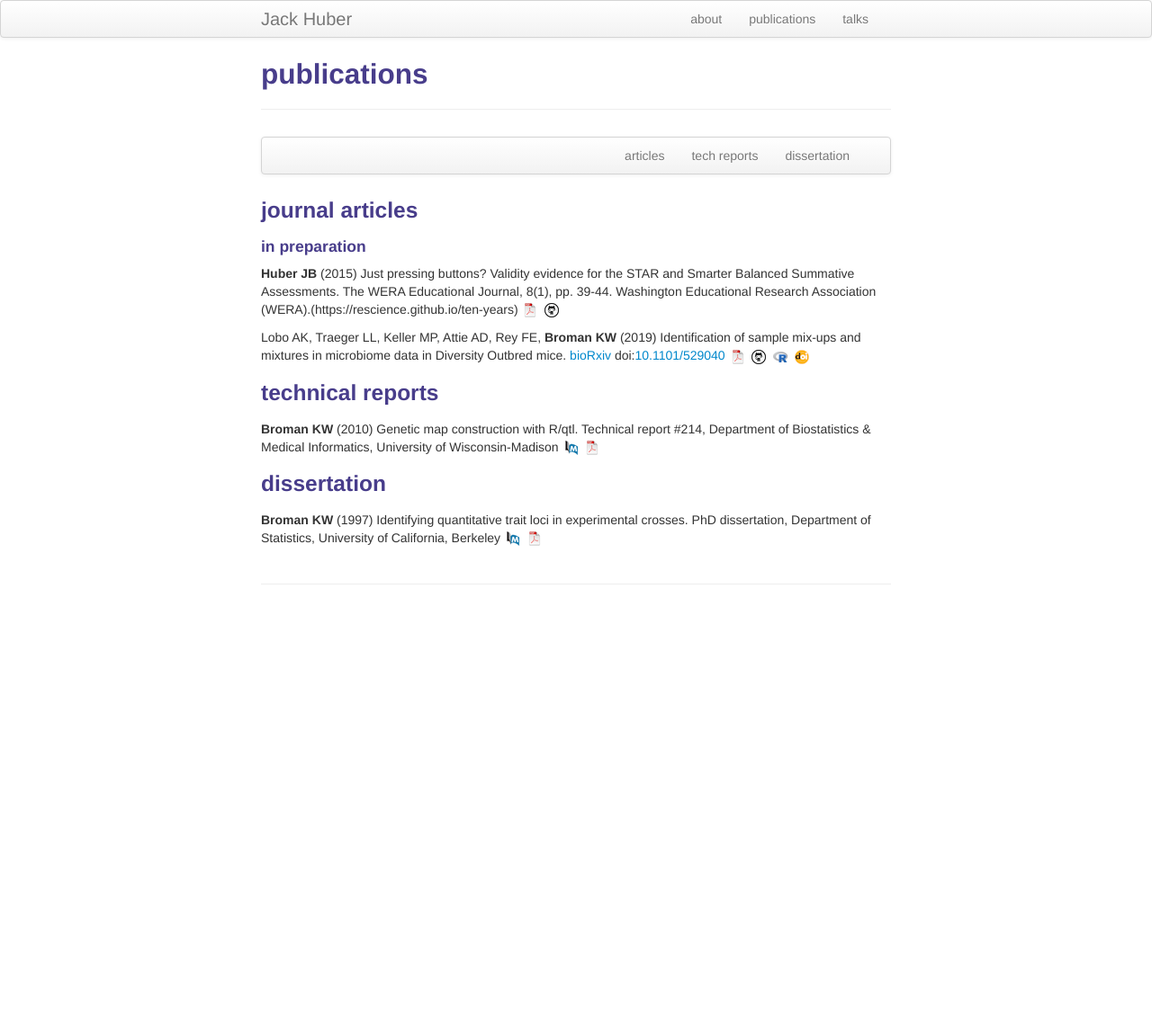
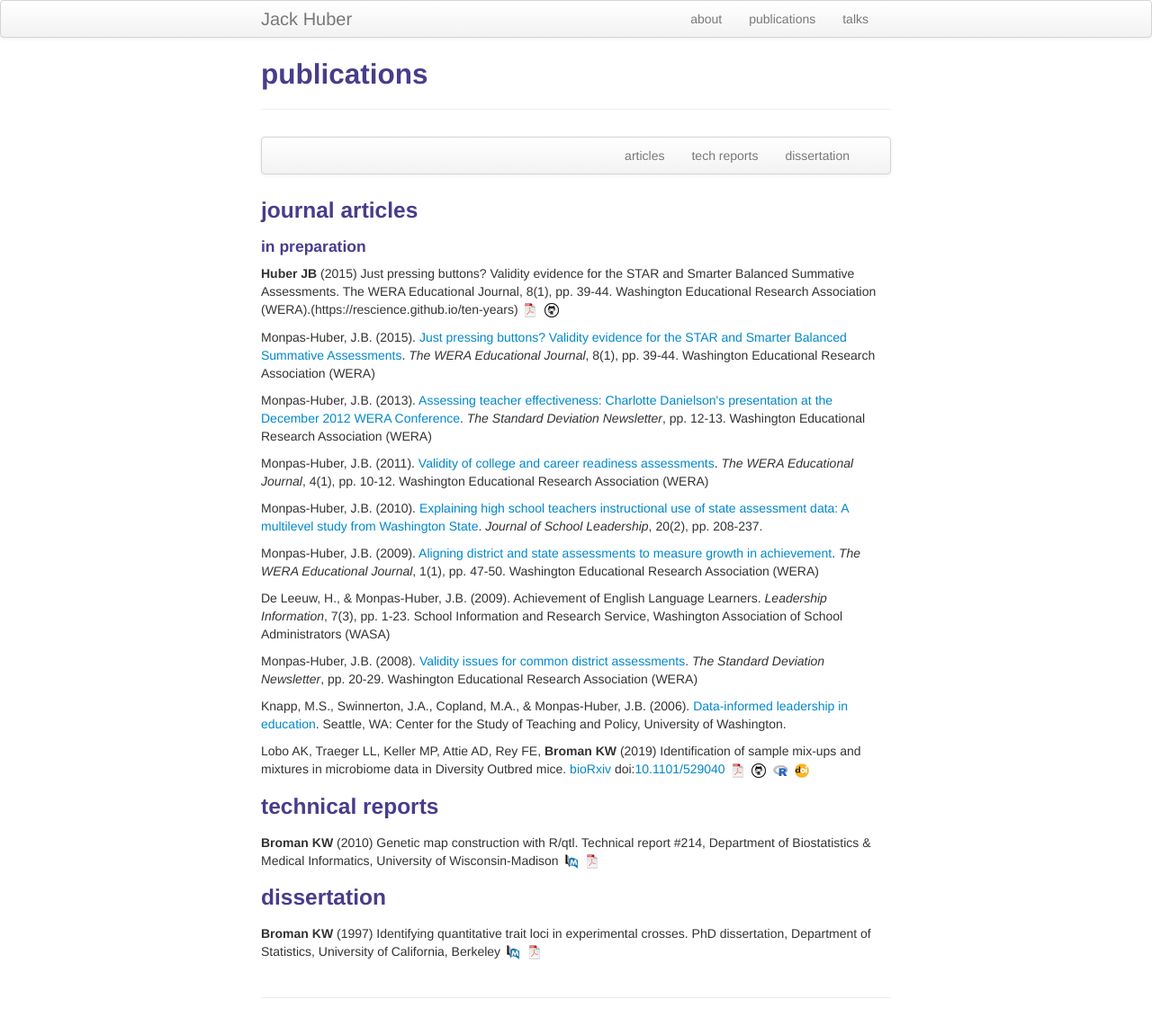
Before and after one commit to jackbhuber/jackbhuber.github.io, a Jekyll site: the page built from pages/pubs.md, in a window 1280 px wide. Shown: the whole page at 90% size. Built offline with Jekyll 4.4.1, drawn with Linux system fonts in a browser that asks for light colours; before the commit the page ends 900 px from its top, so only the background shows below that.

Commit message:
Update pubs.md

```diff
--- a/pages/pubs.md
+++ b/pages/pubs.md
@@ -22,6 +22,36 @@ description: Jack Hubers's publications
 [![pdf](icons16/pdf-icon.png)](https://kbroman.org/Paper_ReScience2020/article/article.pdf)
 [![GitHub](icons16/github-icon.png)](https://github.com/kbroman/Paper_ReScience2020)
 
+Monpas-Huber, J.B. (2015). <a href="https://jackbhuber.files.wordpress.com/2020/04/just-pressing-buttons.pdf" target="_blank" rel="noreferrer noopener">Just pressing buttons? Validity evidence for the STAR and Smarter Balanced Summative Assessments</a>. <em>The WERA Educational Journal</em>, 8(1), pp. 39-44. Washington Educational Research Association (WERA)
+
+<!-- wp:paragraph {"fontSize":"small"} -->
+<p class="has-small-font-size">Monpas-Huber, J.B. (2013). <a href="https://jackbhuber.files.wordpress.com/2020/04/review-of-charlotte-danielson.pdf" target="_blank" rel="noreferrer noopener">Assessing teacher effectiveness: Charlotte Danielson's presentation at the December 2012 WERA Conference</a>. <em>The Standard Deviation Newsletter</em>, pp. 12-13. Washington Educational Research Association (WERA)</p>
+<!-- /wp:paragraph -->
+
+<!-- wp:paragraph {"fontSize":"small"} -->
+<p class="has-small-font-size">Monpas-Huber, J.B. (2011). <a href="https://jackbhuber.files.wordpress.com/2020/04/validity-of-college-and-career-readiness-assessments.pdf" target="_blank" rel="noreferrer noopener">Validity of college and career readiness assessments</a>. <em>The WERA Educational Journal</em>, 4(1), pp. 10-12. Washington Educational Research Association (WERA)</p>
+<!-- /wp:paragraph -->
+
+<!-- wp:paragraph {"fontSize":"small"} -->
+<p class="has-small-font-size">Monpas-Huber, J.B. (2010). <a href="https://journals.sagepub.com/doi/pdf/10.1177/105268461002000205" target="_blank" rel="noreferrer noopener">Explaining high school teachers instructional use of state assessment data: A multilevel study from Washington State</a>. <em>Journal of School Leadership</em>, 20(2), pp. 208-237.</p>
+<!-- /wp:paragraph -->
+
+<!-- wp:paragraph {"fontSize":"small"} -->
+<p class="has-small-font-size">Monpas-Huber, J.B. (2009). <a href="https://jackbhuber.files.wordpress.com/2020/04/aligning-district-and-state-assessments-to-measure-growth.pdf" target="_blank" rel="noreferrer noopener">Aligning district and state assessments to measure growth in achievement</a>. <em>The WERA Educational Journal</em>, 1(1), pp. 47-50. Washington Educational Research Association (WERA)</p>
+<!-- /wp:paragraph -->
+
+<!-- wp:paragraph {"fontSize":"small"} -->
+<p class="has-small-font-size">De Leeuw, H., &amp; Monpas-Huber, J.B. (2009). Achievement of English Language Learners. <em>Leadership Information</em>, 7(3), pp. 1-23. School Information and Research Service, Washington Association of School Administrators (WASA)</p>
+<!-- /wp:paragraph -->
+
+<!-- wp:paragraph {"fontSize":"small"} -->
+<p class="has-small-font-size">Monpas-Huber, J.B. (2008). <a href="https://jackbhuber.files.wordpress.com/2020/04/validity-issues-for-common-district-assessments.pdf" target="_blank" rel="noreferrer noopener">Validity issues for common district assessments</a>. <em>The Standard Deviation Newsletter</em>, pp. 20-29. Washington Educational Research Association (WERA)</p>
+<!-- /wp:paragraph -->
+
+<!-- wp:paragraph {"fontSize":"small"} -->
+<p class="has-small-font-size">Knapp, M.S., Swinnerton, J.A., Copland, M.A., &amp; Monpas-Huber, J.B. (2006). <a href="https://jackbhuber.files.wordpress.com/2020/04/data-informed-leadership-in-education.pdf" target="_blank" rel="noreferrer noopener">Data-informed leadership in education</a>. Seattle, WA: Center for the Study of Teaching and Policy, University of Washington.</p>
+<!-- /wp:paragraph -->
+
 Lobo AK, Traeger LL, Keller MP, Attie AD, Rey FE, **Broman KW** (2019)
 Identification of sample mix-ups and mixtures in microbiome data in
 Diversity Outbred mice.
```
